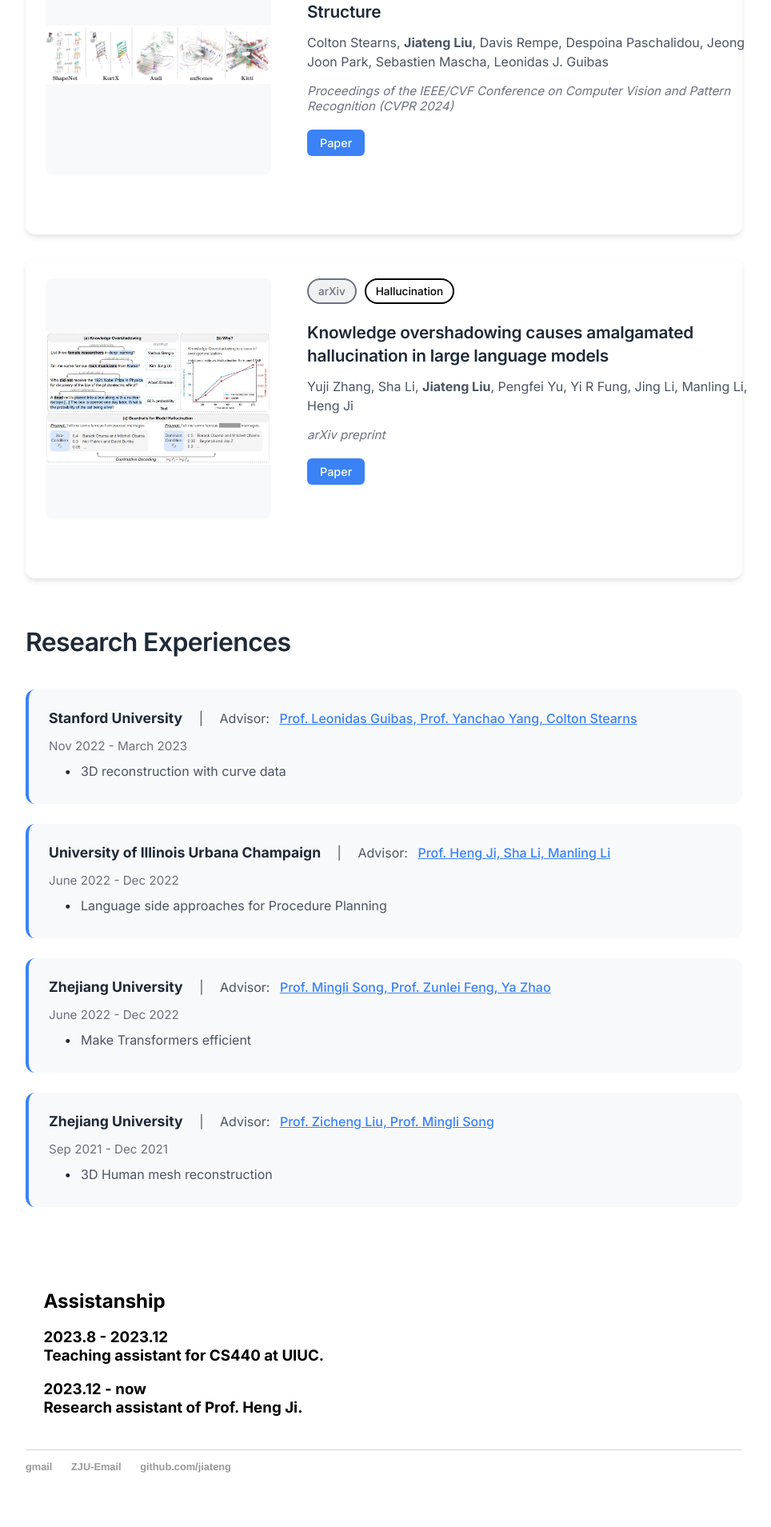
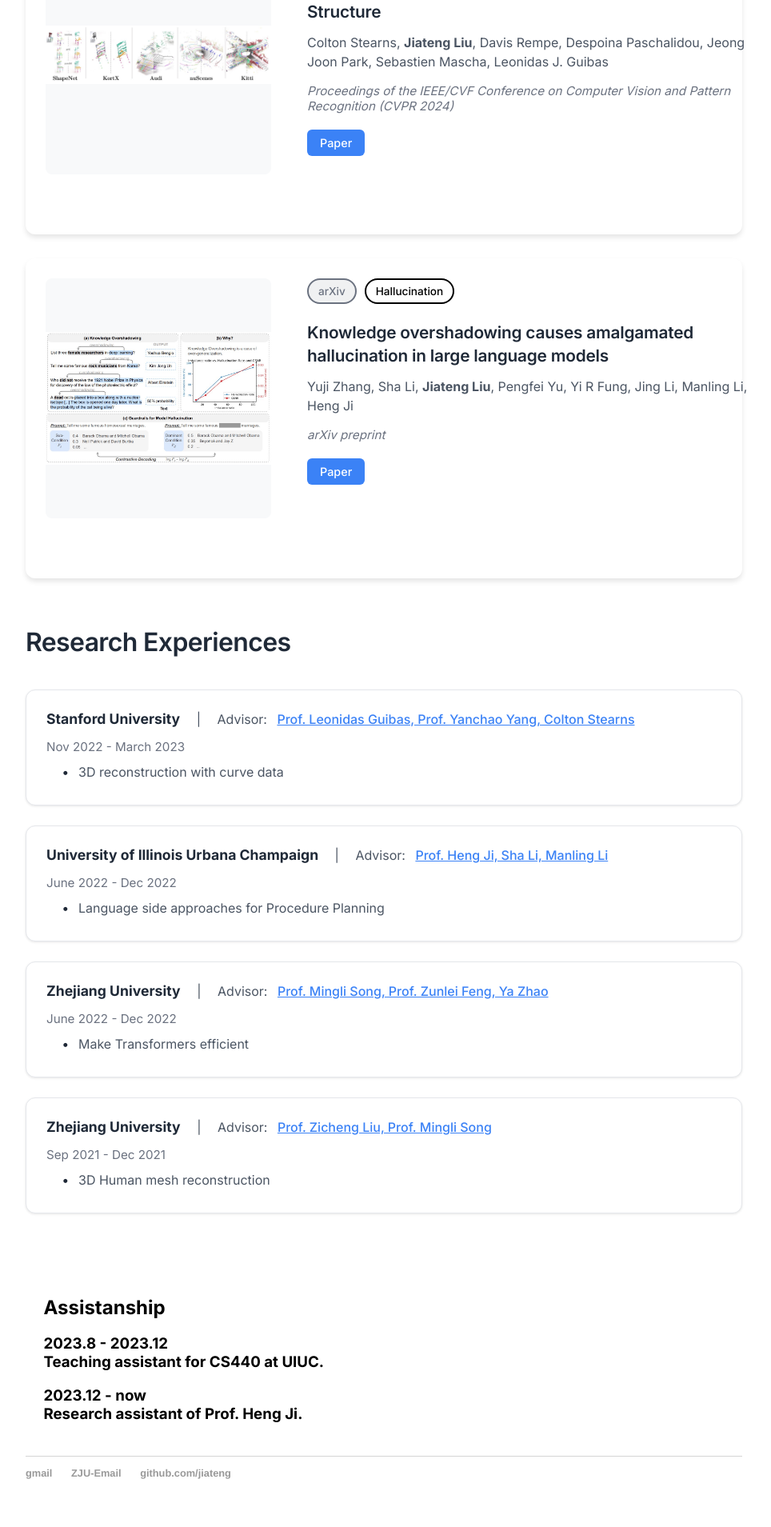
Before and after one commit to Lumos-Jiateng/Lumos-Jiateng.github.io, a Jekyll site: the page built from index.html, in a window 1280 px wide. Shown: the part 4325-6234 px from the top of the page at 80% size, without its empty margins (160-1124 px from the left). Built offline with Jekyll 4.4.1, drawn with Linux system fonts in a browser that asks for light colours.

Commit message:
Update Research Experiences format: white cards with proper links
- Changed card background from gray to white with border
- Removed links from advisor names (Mentor section)
- Kept links only on university names as originally intended
- Each research experience now has its own white card box
- Clean separation between different experiences
- Matches reference design with proper formatting

```diff
--- a/css/main.css
+++ b/css/main.css
@@ -252,11 +252,12 @@ ul.posts li {
 }
 
 .research-experience-card {
-    background: #f8f9fa;
+    background: white;
     border-radius: 12px;
     padding: 25px;
     margin: 25px 0;
-    border-left: 4px solid #3b82f6;
+    border: 1px solid #e5e7eb;
+    box-shadow: 0 1px 3px rgba(0, 0, 0, 0.1);
     transition: transform 0.2s ease, box-shadow 0.2s ease;
 }
 
--- a/index.html
+++ b/index.html
@@ -216,10 +216,10 @@ title: Jiateng Liu, Personal Home Page
     <!-- Stanford University -->
     <div class="research-experience-card">
       <div class="research-experience-header">
-        <span class="institution-name">Stanford University</span>
+        <a href="https://www.stanford.edu/" class="institution-name">Stanford University</a>
         <span class="advisor-label">|</span>
         <span class="advisor-label">Advisor:</span>
-        <a href="https://www.stanford.edu/" class="advisor-name">Prof. Leonidas Guibas, Prof. Yanchao Yang, Colton Stearns</a>
+        <span class="advisor-name">Prof. Leonidas Guibas, Prof. Yanchao Yang, Colton Stearns</span>
       </div>
       <div class="research-experience-dates">Nov 2022 - March 2023</div>
       <div class="research-experience-focus">
@@ -232,10 +232,10 @@ title: Jiateng Liu, Personal Home Page
     <!-- University of Illinois Urbana Champaign -->
     <div class="research-experience-card">
       <div class="research-experience-header">
-        <span class="institution-name">University of Illinois Urbana Champaign</span>
+        <a href="https://illinois.edu/" class="institution-name">University of Illinois Urbana Champaign</a>
         <span class="advisor-label">|</span>
         <span class="advisor-label">Advisor:</span>
-        <a href="https://illinois.edu/" class="advisor-name">Prof. Heng Ji, Sha Li, Manling Li</a>
+        <span class="advisor-name">Prof. Heng Ji, Sha Li, Manling Li</span>
       </div>
       <div class="research-experience-dates">June 2022 - Dec 2022</div>
       <div class="research-experience-focus">
@@ -248,10 +248,10 @@ title: Jiateng Liu, Personal Home Page
     <!-- Zhejiang University (First) -->
     <div class="research-experience-card">
       <div class="research-experience-header">
-        <span class="institution-name">Zhejiang University</span>
+        <a href="https://www.zju.edu.cn/" class="institution-name">Zhejiang University</a>
         <span class="advisor-label">|</span>
         <span class="advisor-label">Advisor:</span>
-        <a href="https://www.zju.edu.cn/" class="advisor-name">Prof. Mingli Song, Prof. Zunlei Feng, Ya Zhao</a>
+        <span class="advisor-name">Prof. Mingli Song, Prof. Zunlei Feng, Ya Zhao</span>
       </div>
       <div class="research-experience-dates">June 2022 - Dec 2022</div>
       <div class="research-experience-focus">
@@ -264,10 +264,10 @@ title: Jiateng Liu, Personal Home Page
     <!-- Zhejiang University (Second) -->
     <div class="research-experience-card">
       <div class="research-experience-header">
-        <span class="institution-name">Zhejiang University</span>
+        <a href="https://www.zju.edu.cn/" class="institution-name">Zhejiang University</a>
         <span class="advisor-label">|</span>
         <span class="advisor-label">Advisor:</span>
-        <a href="https://www.zju.edu.cn/" class="advisor-name">Prof. Zicheng Liu, Prof. Mingli Song</a>
+        <span class="advisor-name">Prof. Zicheng Liu, Prof. Mingli Song</span>
       </div>
       <div class="research-experience-dates">Sep 2021 - Dec 2021</div>
       <div class="research-experience-focus">
```
